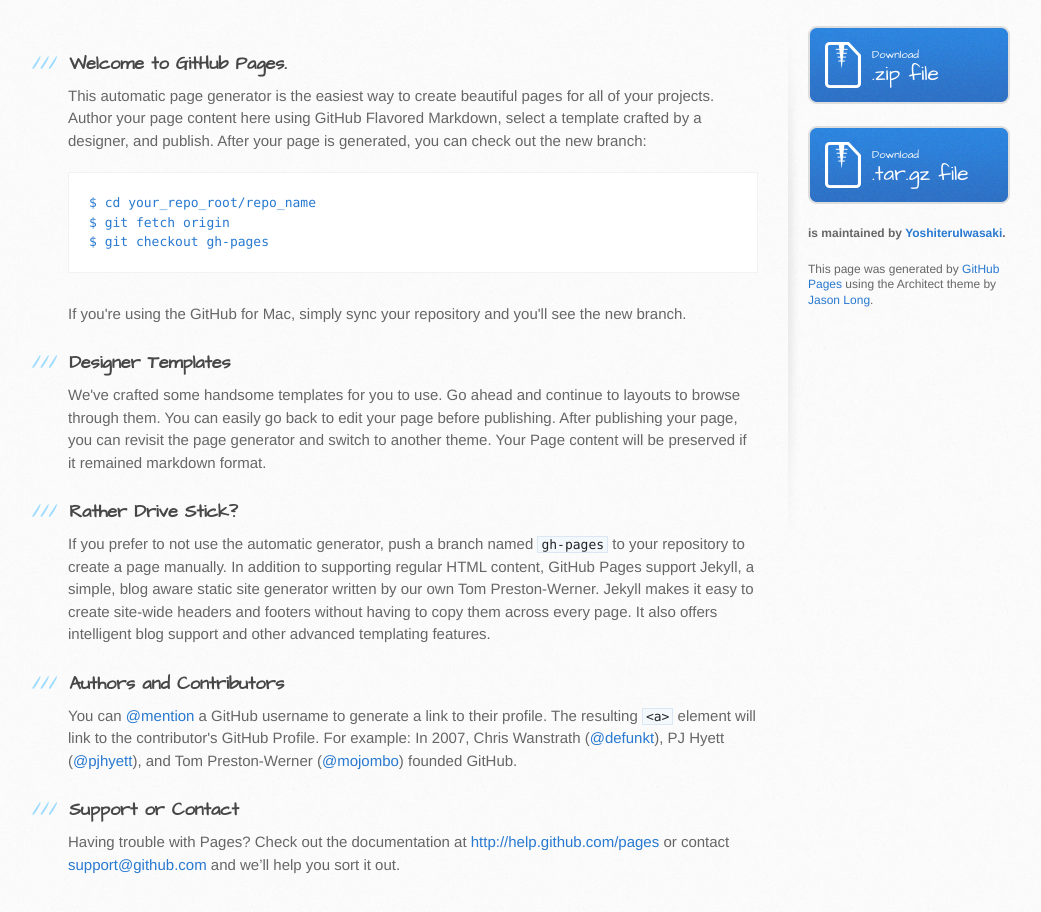
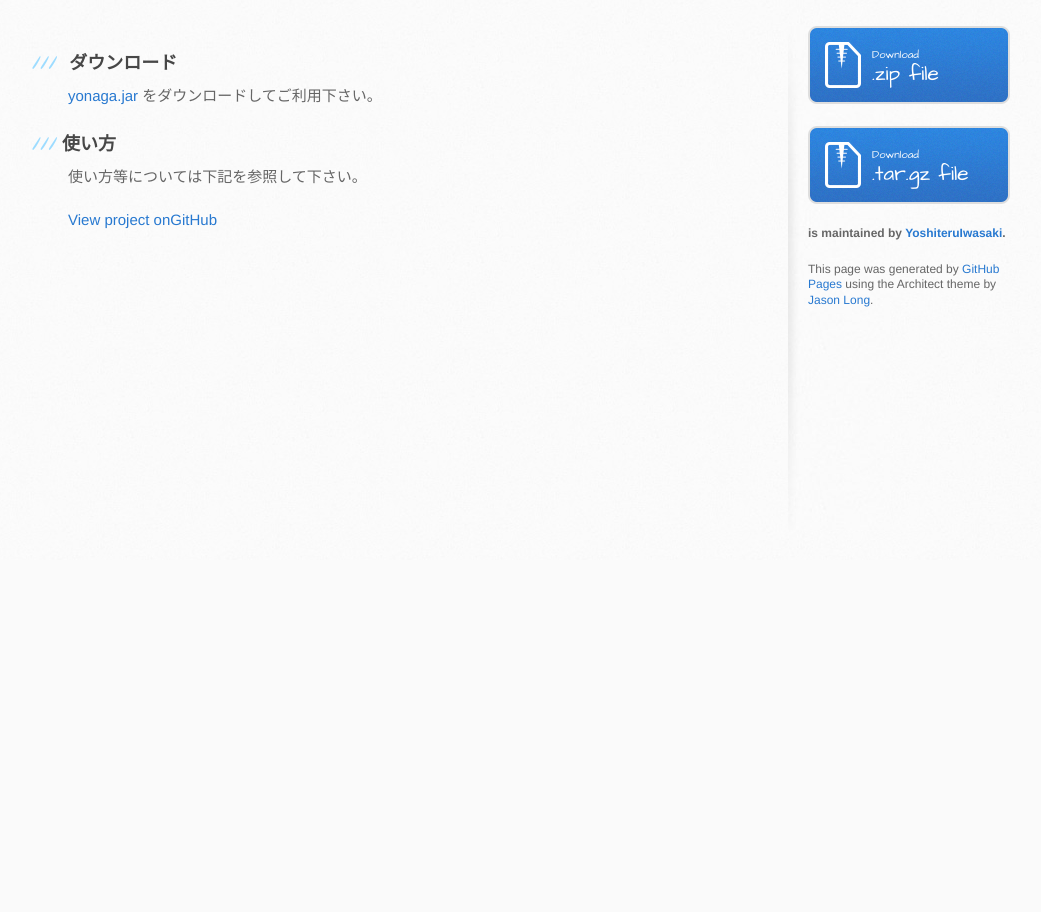
Before and after one commit to YoshiteruIwasaki/yonaga, a plain HTML site: page index.html in a window 1280 px wide. Shown: the part 240-1152 px from the top of the page, without its empty margins (102-1143 px from the left). After the commit the page ends 800 px from the top, so only its background shows below. Drawn offline with Linux system fonts and the light colour scheme.

Commit message:
add page

```diff
--- a/index.html
+++ b/index.html
@@ -29,36 +29,14 @@
       <div class="inner clearfix">
         <section id="main-content">
           <h3>
-<a name="welcome-to-github-pages" class="anchor" href="#welcome-to-github-pages"><span class="octicon octicon-link"></span></a>Welcome to GitHub Pages.</h3>
+<a name="welcome-to-github-pages" class="anchor" href="#welcome-to-github-pages"><span class="octicon octicon-link"></span></a>ダウンロード</h3>
 
-<p>This automatic page generator is the easiest way to create beautiful pages for all of your projects. Author your page content here using GitHub Flavored Markdown, select a template crafted by a designer, and publish. After your page is generated, you can check out the new branch:</p>
+<a href="sources/yonaga.jar">yonaga.jar</a> をダウンロードしてご利用下さい。
 
-<pre><code>$ cd your_repo_root/repo_name
-$ git fetch origin
-$ git checkout gh-pages
-</code></pre>
+ <h3>使い方</h3>
+<p>使い方等については下記を参照して下さい。</p>
+<a href="https://github.com/YoshiteruIwasaki/yonaga"><small>View project on</small>GitHub</a>
 
-<p>If you're using the GitHub for Mac, simply sync your repository and you'll see the new branch.</p>
-
-<h3>
-<a name="designer-templates" class="anchor" href="#designer-templates"><span class="octicon octicon-link"></span></a>Designer Templates</h3>
-
-<p>We've crafted some handsome templates for you to use. Go ahead and continue to layouts to browse through them. You can easily go back to edit your page before publishing. After publishing your page, you can revisit the page generator and switch to another theme. Your Page content will be preserved if it remained markdown format.</p>
-
-<h3>
-<a name="rather-drive-stick" class="anchor" href="#rather-drive-stick"><span class="octicon octicon-link"></span></a>Rather Drive Stick?</h3>
-
-<p>If you prefer to not use the automatic generator, push a branch named <code>gh-pages</code> to your repository to create a page manually. In addition to supporting regular HTML content, GitHub Pages support Jekyll, a simple, blog aware static site generator written by our own Tom Preston-Werner. Jekyll makes it easy to create site-wide headers and footers without having to copy them across every page. It also offers intelligent blog support and other advanced templating features.</p>
-
-<h3>
-<a name="authors-and-contributors" class="anchor" href="#authors-and-contributors"><span class="octicon octicon-link"></span></a>Authors and Contributors</h3>
-
-<p>You can <a href="https://github.com/blog/821" class="user-mention">@mention</a> a GitHub username to generate a link to their profile. The resulting <code>&lt;a&gt;</code> element will link to the contributor's GitHub Profile. For example: In 2007, Chris Wanstrath (<a href="https://github.com/defunkt" class="user-mention">@defunkt</a>), PJ Hyett (<a href="https://github.com/pjhyett" class="user-mention">@pjhyett</a>), and Tom Preston-Werner (<a href="https://github.com/mojombo" class="user-mention">@mojombo</a>) founded GitHub.</p>
-
-<h3>
-<a name="support-or-contact" class="anchor" href="#support-or-contact"><span class="octicon octicon-link"></span></a>Support or Contact</h3>
-
-<p>Having trouble with Pages? Check out the documentation at <a href="http://help.github.com/pages">http://help.github.com/pages</a> or contact <a href="mailto:support@github.com">support@github.com</a> and we’ll help you sort it out.</p>
         </section>
 
         <aside id="sidebar">
```
Also changed, not shown: 2 other files.
